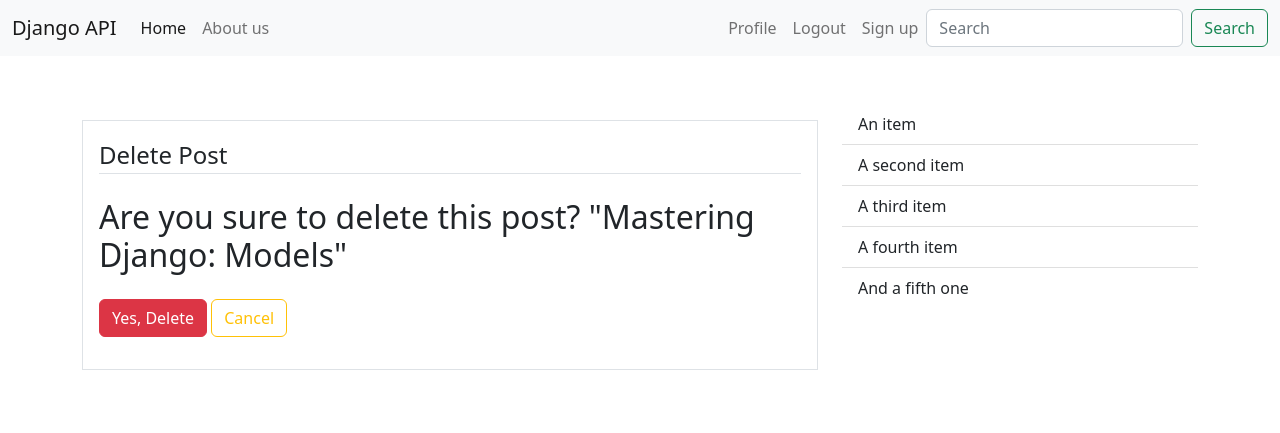
After one commit to Vo-Van-Hau/build-django-api, a Django app: page /blog/post/1/delete/ in a window 1280 px wide. The commit adds this page. Shown: the top 433 px of the page. Run offline with Django 3.2, Linux system fonts and the light colour scheme; a user stored in the database is signed in; data comes from the database, SQL or seed files in the repository.

Commit message:
CRUD blog/posts

```diff
--- a/backend/blog/models.py
+++ b/backend/blog/models.py
@@ -1,9 +1,16 @@
 from django.db import models
 from django.utils import timezone
 from django.contrib.auth.models import User
+from django.urls import reverse
 
 class Posts(models.Model):
-    title = models.CharField(max_length=255)
-    author = models.ForeignKey(User, on_delete=models.CASCADE)
+    title = models.CharField(max_length = 255)
+    author = models.ForeignKey(User, on_delete = models.CASCADE)
     content = models.TextField()
-    date_posted = models.DateTimeField(default=timezone.now)
+    date_posted = models.DateTimeField(default = timezone.now)
+
+    def __str__(self):
+        return self.title
+
+    def get_absolute_url(self):
+        return reverse('post-detail', kwargs = {'pk': self.pk})
--- a/backend/blog/templates/layouts/master.html
+++ b/backend/blog/templates/layouts/master.html
@@ -58,12 +58,12 @@
         </nav>
     </header>
     <main role="main" class="container">
-        <div class="row">
+        <div class="row py-5">
             <div class="col-md-8">
-                <div class="my-2">
+                <div>
                     {% if messages %}
                         {%for message in messages %}
-                            <div class="alert alert-{{ message.tags }} lert-dismissible fade show" role="alert">
+                            <div class="alert alert-{{ message.tags }} lert-dismissible fade show my-2" role="alert">
                                 {{ message }}
                                 <button type="button" class="btn-close" data-bs-dismiss="alert" aria-label="Close"></button>
                             </div>
@@ -72,7 +72,17 @@
                 </div>
                 {% block content %}{% endblock %}
             </div>
-            <div class="col-md-4"></div>
+            <div class="col-md-4">
+                <div>
+                    <ul class="list-group list-group-flush">
+                        <li class="list-group-item">An item</li>
+                        <li class="list-group-item">A second item</li>
+                        <li class="list-group-item">A third item</li>
+                        <li class="list-group-item">A fourth item</li>
+                        <li class="list-group-item">And a fifth one</li>
+                    </ul>
+                </div>
+            </div>
         </div>
     </main>
     <script src="https://cdn.jsdelivr.net/npm/bootstrap@5.2.1/dist/js/bootstrap.bundle.min.js" integrity="sha384-u1OknCvxWvY5kfmNBILK2hRnQC3Pr17a+RTT6rIHI7NnikvbZlHgTPOOmMi466C8" crossorigin="anonymous"></script>
--- /dev/null
+++ b/backend/blog/templates/posts/delete.html
@@ -0,0 +1,16 @@
+{% extends "layouts/master.html" %}
+{%block content %}
+    <div class="container-section my-3 border p-3">
+        <form method="POST">
+            {% csrf_token %}
+            <fieldset class="form-group">
+                <legend class="border-bottom mb-4">Delete Post</legend>
+                <h2>Are you sure to delete this post? "{{ object.title }}"</h2>
+            </fieldset>
+            <div class="form-group my-3">
+                <button class="btn btn-danger" type="submit">Yes, Delete</button>
+                <a class="btn btn-outline-warning" href="{% url 'post-detail' object.id %}">Cancel</a>
+            </div>
+        </form>
+    </div>
+{% endblock %}
--- a/backend/blog/urls.py
+++ b/backend/blog/urls.py
@@ -1,7 +1,15 @@
 from django.urls import path
 from . import views
+from .views import (
+    PostListView, PostDetailView, PostCreateView,
+    PostUpdateView, PostDeleteView
+)
 
 urlpatterns = [
-    path('', views.home, name = 'blog-home'),
+    path('', PostListView.as_view(), name = 'blog-home'),
+    path('post/<int:pk>/', PostDetailView.as_view(), name = 'post-detail'),
+    path('post/create/', PostCreateView.as_view(), name = 'post-create'),
+    path('post/<int:pk>/update/', PostUpdateView.as_view(), name = 'post-update'),
+    path('post/<int:pk>/delete/', PostDeleteView.as_view(), name = 'post-delete'),
     path('about/', views.about, name = 'blog-about'),
 ]
--- a/backend/blog/views.py
+++ b/backend/blog/views.py
@@ -1,6 +1,8 @@
 from django.template import loader
 from django.http import HttpResponse
+from django.contrib.auth.mixins import LoginRequiredMixin
 from .models import Posts
+from django.views.generic import (ListView, DetailView, CreateView, UpdateView, DeleteView)
 
 def home(request):
     template = loader.get_template('home.html')
@@ -16,3 +18,43 @@ def about(request):
         'title': 'Blog About'
     }
     return HttpResponse(template.render(context, request))
+
+class PostListView(ListView):
+    model = Posts
+    template_name = 'home.html'
+    context_object_name = 'posts'
+    ordering = ['-date_posted']
+
+
+class PostDetailView(DetailView):
+    model = Posts
+    template_name = 'posts/detail.html'
+
+
+class PostCreateView(LoginRequiredMixin, CreateView):
+    model = Posts
+    template_name = 'posts/upsert.html'
+    fields = ['title', 'content']
+
+    def form_valid(self, form):
+        form.instance.author = self.request.user
+        return super().form_valid(form)
+
+class PostUpdateView(LoginRequiredMixin, UpdateView):
+    model = Posts
+    template_name = 'posts/upsert.html'
+    fields = ['title', 'content']
+
+    def form_valid(self, form):
+        form.instance.author = self.request.user
+        return super().form_valid(form)
+
+
+class PostDeleteView(LoginRequiredMixin, DeleteView):
+    model = Posts
+    template_name = 'posts/delete.html'
+    success_url = '/blog/'
+
+    def form_valid(self, form):
+        form.instance.author = self.request.user
+        return super().form_valid(form)
```
Also changed, not shown: backend/blog/templates/home.html (+35 -6 lines), backend/blog/templates/posts/detail.html (added, +8 -0 lines), backend/blog/templates/posts/upsert.html (added, +15 -0 lines).
